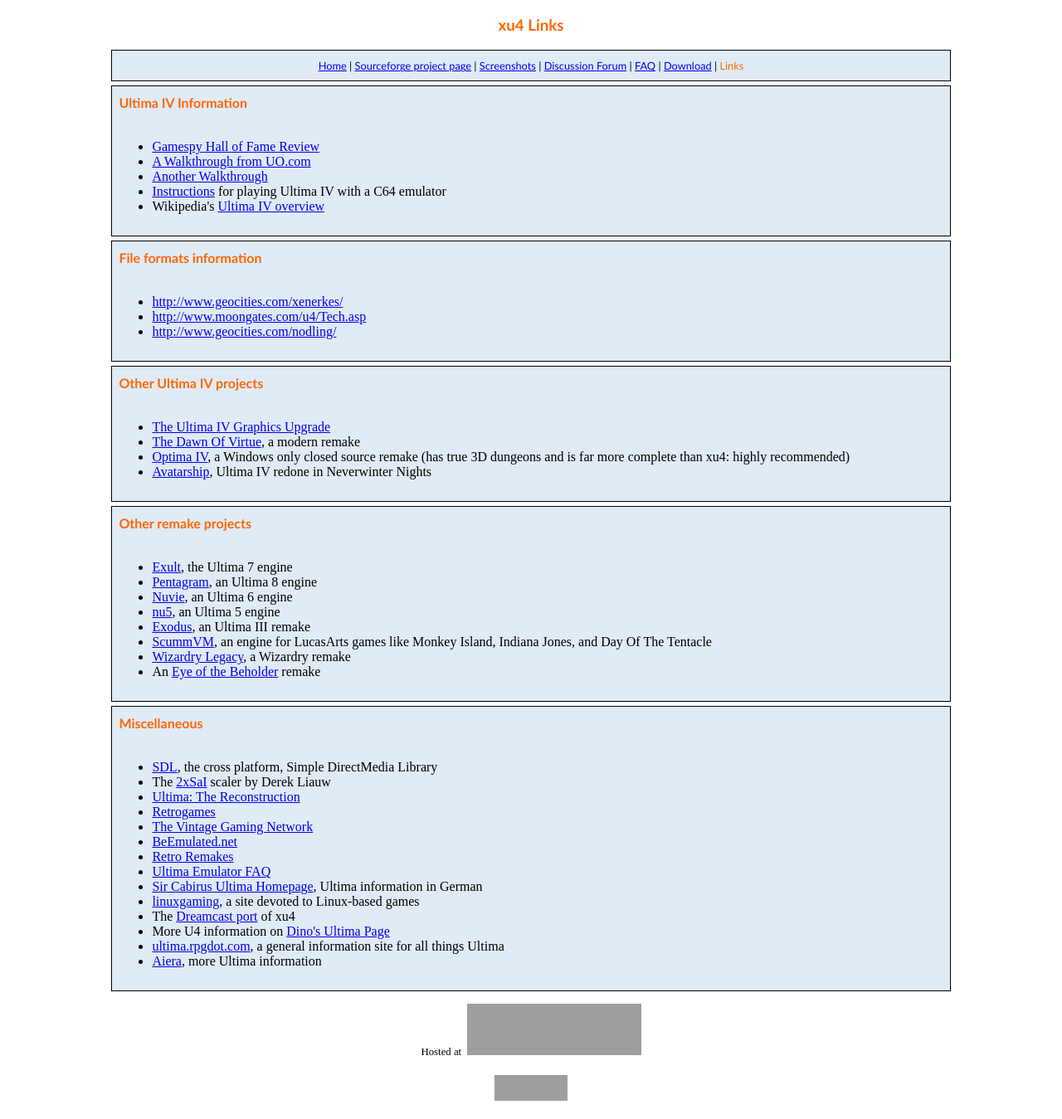
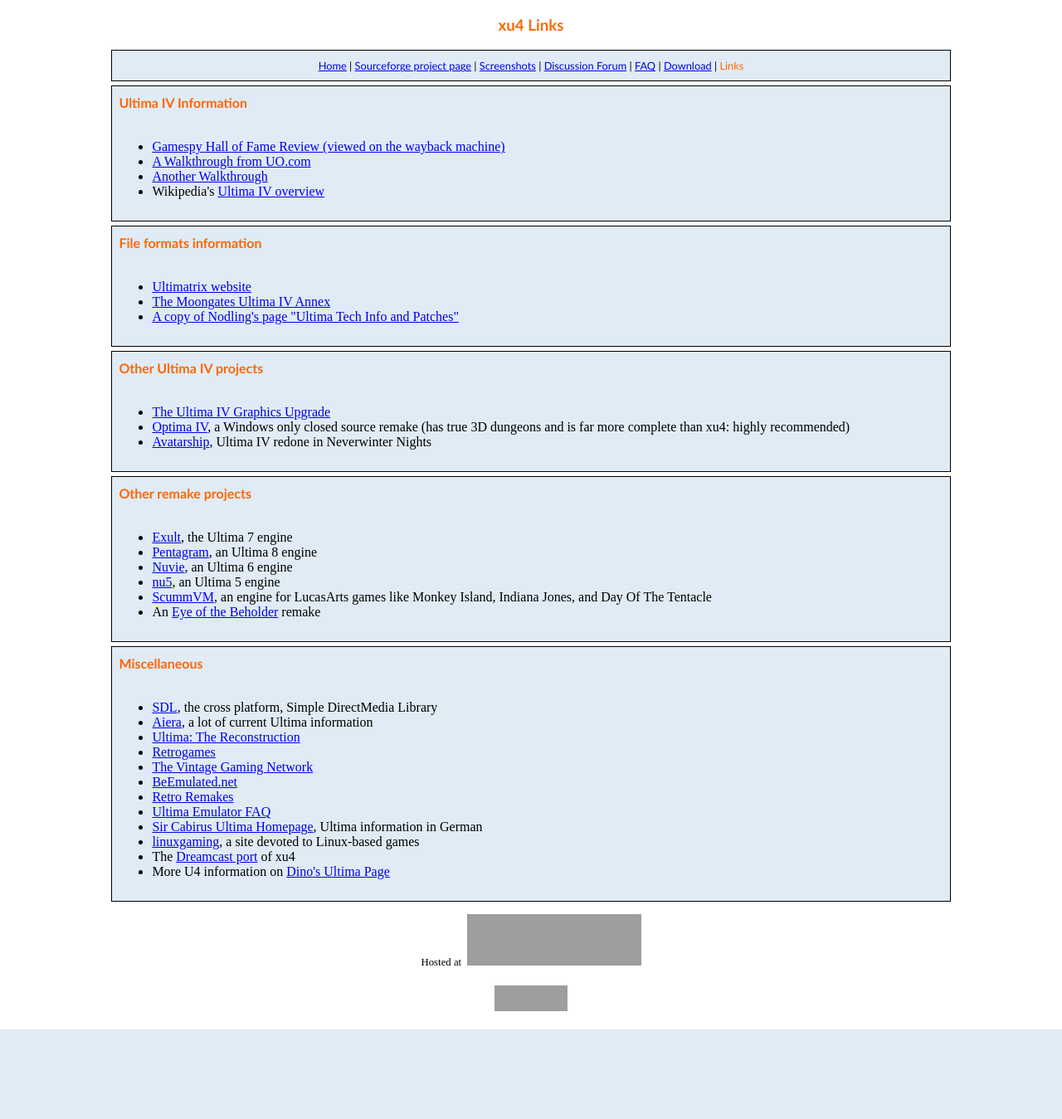
Before and after one commit to xu4-engine/web, a PHP site: page /links.html in a window 1280 px wide. Shown: the whole page at 83% size. After the commit the page ends 1241 px from the top, so only its background shows below. Run offline with PHP 8.4, Linux system fonts and the light colour scheme; grey boxes are pictures that could not be loaded.

Commit message:
Fixed outdated links

```diff
--- a/index.php
+++ b/index.php
@@ -39,9 +39,9 @@
 <div class="section" id="info">
 
   <p>XU4 is a remake of the computer game Ultima IV.  The goal is to make it easy and convenient to play this classic on modern operating systems.  XU4 is primarily inspired by the much more ambitious project <a href="http://exult.sourceforge.net">Exult</a>.  XU4 is a cross-platform application thanks to <acronym title="Simple DirectMedia Layer">SDL</acronym>; it's available for Windows, MacOS X, Linux and more.</p>
-  <p>This project is currently under development and beta releases are available.  The game is fully playable from beginning to end.  The very latest source code can always be accessed from <a href="http://cvs.sourceforge.net/viewcvs.py/xu4">CVS</a>.  Please post a message in our discussion forum if you are interested in helping.</p>
-  <p>A secondary goal of this project is to clearly document the formats of the data files from the original Ultima IV.  This work in progress is available here:  <a href="http://cvs.sourceforge.net/viewcvs.py/*checkout*/xu4/u4/doc/FileFormats.txt?rev=HEAD">FileFormats.txt</a></p>
-  <p>Please see the <a href="http://cvs.sourceforge.net/viewcvs.py/*checkout*/xu4/u4/README?rev=HEAD">README</a> file for information on compiling, installing and running xu4.</p>
+  <p>This project is currently under development and beta releases are available.  The game is fully playable from beginning to end.  The very latest source code can always be accessed from <a href="http://sourceforge.net/scm/?type=svn&group_id=36225">SVN</a>.  Please post a message in our discussion forum if you are interested in helping.</p>
+  <p>A secondary goal of this project is to clearly document the formats of the data files from the original Ultima IV.  This work in progress is available here:  <a href="http://xu4.svn.sourceforge.net/viewvc/xu4/trunk/u4/doc/FileFormats.txt">FileFormats.txt</a></p>
+  <p>Please see the <a href="http://xu4.svn.sourceforge.net/viewvc/xu4/trunk/u4/README">README</a> file for information on compiling, installing and running xu4.</p>
   <p>The original Ultima IV is freeware.  <a href="download.php">Download it here!</a></p>
 </div>
 <p />
--- a/links.html
+++ b/links.html
@@ -20,28 +20,26 @@
 <div class="section">
   <span class="heading">Ultima IV Information</span><br /><br />
   <ul>
-    <li><a href="http://www.gamespy.com/legacy/halloffame/u4.shtm">Gamespy Hall of Fame Review</a></li>
+    <li><a href="http://web.archive.org/web/20080623222912/http://www.gamespy.com/legacy/halloffame/u4.shtm">Gamespy Hall of Fame Review (viewed on the wayback machine)</a></li>
     <li><a href="http://www.uo.com/archive/ultima4/walk/">A Walkthrough from UO.com</a></li>
     <li><a href="http://www.game-revolution.com/games/codes/pc/ultima4_walk.htm">Another Walkthrough</a></li>
-    <li><a href="http://www.subterrane.com/howto/ultima.shtml">Instructions</a> for playing Ultima IV with a C64 emulator</li>
     <li>Wikipedia's <a href="http://en.wikipedia.org/wiki/Ultima_IV">Ultima IV overview</a></li>
   </ul>
 </div>
 <div class="section">
   <span class="heading">File formats information</span><br /><br />
   <ul>
-    <li><a href="http://www.geocities.com/xenerkes/">http://www.geocities.com/xenerkes/</a></li>
-    <li><a href="http://www.moongates.com/u4/Tech.asp">http://www.moongates.com/u4/Tech.asp</a></li>
-    <li><a href="http://www.geocities.com/nodling/">http://www.geocities.com/nodling/</a></li>
+    <li><a href="http://geocities.bootstrike.com/Ultimatrix%20Homepage/">Ultimatrix website</a></li>
+    <li><a href="http://www.moongates.com/u4/Tech.asp">The Moongates Ultima IV Annex</a></li>
+    <li><a href="http://nodling.nullneuron.net/">A copy of Nodling's page "Ultima Tech Info and Patches"</a></li>
   </ul>
 </div>
 <div class="section">
   <span class="heading">Other Ultima IV projects</span><br /><br />
   <ul>
     <li><a href="http://www.moongates.com/u4/upgrade/Upgrade.htm">The Ultima IV Graphics Upgrade</a></li>
-    <li><a href="http://www.hut.fi/~jtpelto2/ultima4/">The Dawn Of Virtue</a>, a modern remake</li>
-    <li><a href="http://www.wizardportal.com/optimaiv/">Optima IV</a>, a Windows only closed source remake (has true 3D dungeons and is far more complete than xu4: highly recommended) </li>
-    <li><a href="http://aiera.timeimmortal.net/ultima4.php">Avatarship</a>, Ultima IV redone in Neverwinter Nights</li>
+    <li><a href="http://www.ultimaaiera.com/ultima4/ultima-4-virtue-of-humility/">Optima IV</a>, a Windows only closed source remake (has true 3D dungeons and is far more complete than xu4: highly recommended) </li>
+    <li><a href="http://www.ultimaaiera.com/ultima4/avatarship/">Avatarship</a>, Ultima IV redone in Neverwinter Nights</li>
   </ul>
 </div>
 <div class="section">
@@ -51,9 +49,7 @@
     <li><a href="http://pentagram.sourceforge.net/">Pentagram</a>, an Ultima 8 engine</li>
     <li><a href="http://nuvie.sourceforge.net/">Nuvie</a>, an Ultima 6 engine</li>
     <li><a href="http://sourceforge.net/projects/nu5/">nu5</a>, an Ultima 5 engine</li>
-    <li><a href="http://www.xmission.com/~mhansen/ultima3/">Exodus</a>, an Ultima III remake</li>
     <li><a href="http://www.scummvm.org/">ScummVM</a>, an engine for LucasArts games like Monkey Island, Indiana Jones, and Day Of The Tentacle</li>
-    <li><a href="http://ariel.minilab.bdeb.qc.ca/~ericp/wizardry/">Wizardry Legacy</a>, a Wizardry remake</li>
     <li>An <a href="http://www.eob2remake.com/">Eye of the Beholder</a> remake</li>
   </ul>
 </div>
@@ -61,7 +57,7 @@
   <span class="heading">Miscellaneous</span><br /><br />
   <ul>
     <li><a href="http://www.libsdl.org/">SDL</a>, the cross platform, Simple DirectMedia Library</li>
-    <li>The <a href="http://elektron.its.tudelft.nl/~dalikifa/">2xSaI</a> scaler by Derek Liauw</li>
+	<li><a href="http://www.ultimaaiera.com/">Aiera</a>, a lot of current Ultima information</li>
     <li><a href="http://reconstruction.voyd.net/index.php">Ultima: The Reconstruction</a></li>
     <li><a href="http://www.retrogames.com/">Retrogames</a></li>
     <li><a href="http://www.vg-network.com/">The Vintage Gaming Network</a></li>
@@ -72,8 +68,6 @@
     <li><a href="http://www.linuxgaming.net/">linuxgaming</a>, a site devoted to Linux-based games</li>
     <li>The <a href="http://www.imrtech.mirrorz.com">Dreamcast port</a> of xu4</li>
     <li>More U4 information on <a href="http://dino.shiftedphase.com/ultima/u4.php">Dino's Ultima Page</a></li>
-    <li><a href="http://ultima.rpgdot.com/">ultima.rpgdot.com</a>, a general information site for all things Ultima</li>
-    <li><a href="http://aiera.timeimmortal.net/">Aiera</a>, more Ultima information</li>
   </ul>
 </div>
 
```
